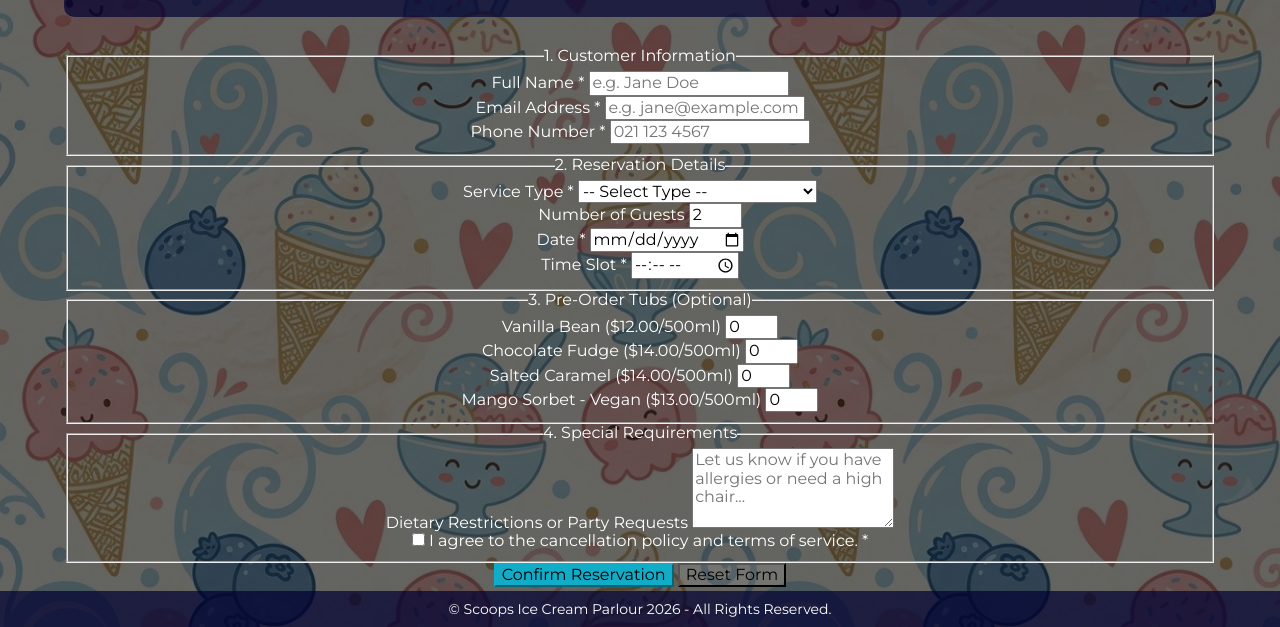
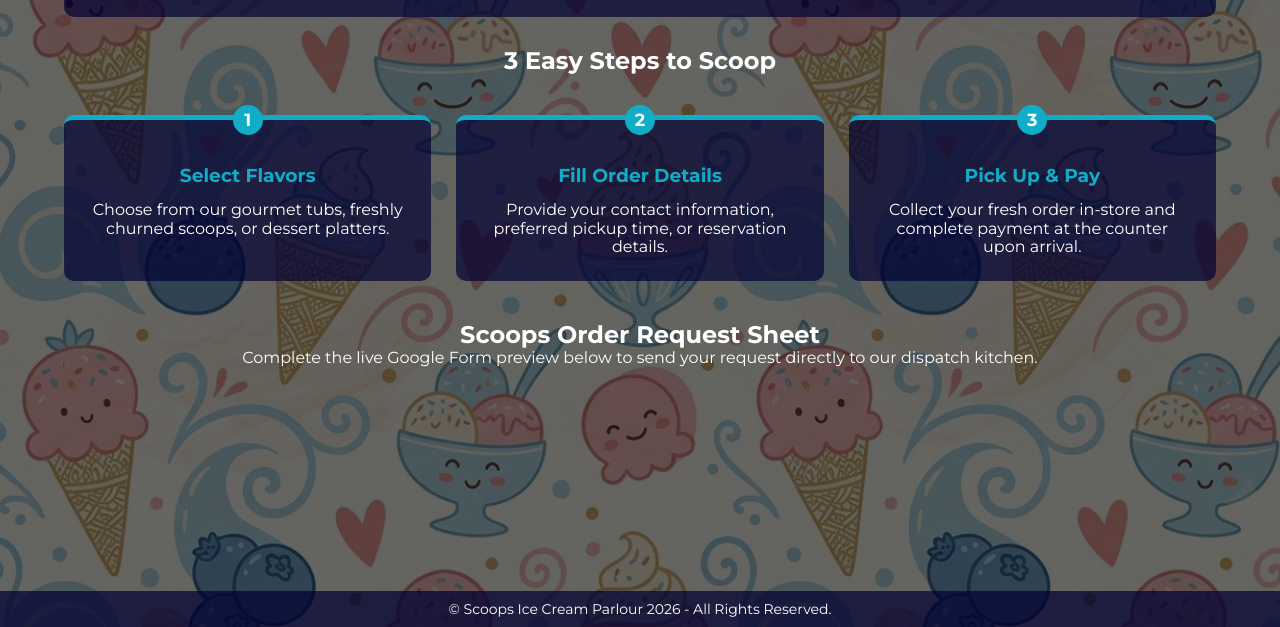
Before and after one commit to AaliAwan/AS91903-Awan-Ali, a plain HTML site: page ordering.html in a window 1280 px wide. Shown: the part 173-800 px from the top of the page. Drawn offline with nearby package versions, Linux system fonts and the light colour scheme.

Commit message:
Fixed my home page logo and progress on my ordering page

```diff
--- a/ordering.html
+++ b/ordering.html
@@ -1,143 +1,61 @@
 <!DOCTYPE html>
 <html lang="en">
-<!-- Links to styles, normalise.css, and Google Fonts for Scoops Ice Cream -->
 <head>
     <meta charset="UTF-8">
     <meta name="viewport" content="width=device-width, initial-scale=1.0">
-    <title>Scoops - Online Booking & Ordering</title>
+    <title>Scoops - Place Your Order</title>
     <link href="https://fonts.googleapis.com/css2?family=Montserrat:wght@400;700&display=swap" rel="stylesheet">
     <link rel="stylesheet" href="css/normalise.css">
     <link rel="stylesheet" href="css/styles.css">
 </head>
 <body>
-    <!-- Header with fixed navigation and brand logo -->
+    <!-- Fixed Navigation Header -->
     <header>
-        <img src="images/logo.png" alt="Scoops Ice Cream Logo" class="logo">
+        <img src="images/logo.png" alt="Scoops Logo" class="logo">
         <nav>
-            <a href="index.html" class="nav-link">Home</a>
-            <a href="menu.html" class="nav-link">Menu</a>
-            <a href="ordering.html" class="nav-link active cta-link"><strong>Order Now</strong></a>
+            <a href="index.html">Home</a>
+            <a href="menu.html">Menu</a>
+            <a href="about.html">About Us</a>
+            <a href="ordering.html" class="active cta-link">Order Now</a>
         </nav>
     </header>
 
-    <!-- Main Content Container -->
-    <main class="content-wrapper page-content booking-page">
+    <main class="content-wrapper page-content">
+        <!-- Main Page Title -->
         <section class="page-intro">
-            <h1>Scoops Table Booking & Order Pick-Up</h1>
-            <p>Reserve a table for your party or pre-order handcrafted ice cream tubs for fast in-store pickup.</p>
+            <h1>Online Pre-Ordering & Table Booking</h1>
+            <p>Order your favorite ice cream tubs and desserts or reserve a parlour seat ahead of time.</p>
         </section>
 
-        <!-- Interactive Booking Form Container -->
+        <!-- UX Process Guide (Level 3 Usability Convention) -->
+        <section class="order-steps">
+            <h2>3 Easy Steps to Scoop</h2>
+            <div class="steps-grid">
+                <article class="step-card">
+                    <span class="step-number">1</span>
+                    <h3>Select Flavors</h3>
+                    <p>Choose from our gourmet tubs, freshly churned scoops, or dessert platters.</p>
+                </article>
+                <article class="step-card">
+                    <span class="step-number">2</span>
+                    <h3>Fill Order Details</h3>
+                    <p>Provide your contact information, preferred pickup time, or reservation details.</p>
+                </article>
+                <article class="step-card">
+                    <span class="step-number">3</span>
+                    <h3>Pick Up & Pay</h3>
+                    <p>Collect your fresh order in-store and complete payment at the counter upon arrival.</p>
+                </article>
+            </div>
+        </section>
+
+        <!-- Form Wrapper Container -->
         <section class="form-container">
-            <form action="process_booking.php" method="POST" id="bookingForm" class="booking-form">
-
-                <!-- Section 1: Customer Details -->
-                <fieldset class="form-section">
-                    <legend>1. Customer Information</legend>
-                    <div class="form-grid">
-                        <div class="form-group">
-                            <label for="fullName">Full Name *</label>
-                            <input type="text" id="fullName" name="fullName" required placeholder="e.g. Jane Doe">
-                        </div>
-
-                        <div class="form-group">
-                            <label for="email">Email Address *</label>
-                            <input type="email" id="email" name="email" required placeholder="e.g. jane@example.com">
-                        </div>
-
-                        <div class="form-group">
-                            <label for="phone">Phone Number *</label>
-                            <input type="tel" id="phone" name="phone" required placeholder="021 123 4567">
-                        </div>
-                    </div>
-                </fieldset>
-
-                <!-- Section 2: Booking Type & Logistics -->
-                <fieldset class="form-section">
-                    <legend>2. Reservation Details</legend>
-                    <div class="form-grid">
-                        <div class="form-group">
-                            <label for="bookingType">Service Type *</label>
-                            <select id="bookingType" name="bookingType" required>
-                                <option value="">-- Select Type --</option>
-                                <option value="table">Table Reservation (Dine-in)</option>
-                                <option value="pickup">Express Pickup (Takeaway)</option>
-                                <option value="party">Party / Event Booking</option>
-                            </select>
-                        </div>
-
-                        <div class="form-group">
-                            <label for="guests">Number of Guests</label>
-                            <input type="number" id="guests" name="guests" min="1" max="20" value="2">
-                        </div>
-
-                        <div class="form-group">
-                            <label for="bookingDate">Date *</label>
-                            <input type="date" id="bookingDate" name="bookingDate" required>
-                        </div>
-
-                        <div class="form-group">
-                            <label for="bookingTime">Time Slot *</label>
-                            <input type="time" id="bookingTime" name="bookingTime" min="10:00" max="21:00" required>
-                        </div>
-                    </div>
-                </fieldset>
-
-                <!-- Section 3: Pre-Order Selection -->
-                <fieldset class="form-section">
-                    <legend>3. Pre-Order Tubs (Optional)</legend>
-                    <div class="preorder-grid">
-                        <div class="preorder-item">
-                            <label for="vanillaQty">Vanilla Bean ($12.00/500ml)</label>
-                            <input type="number" id="vanillaQty" name="vanillaQty" min="0" max="10" value="0">
-                        </div>
-
-                        <div class="preorder-item">
-                            <label for="chocolateQty">Chocolate Fudge ($14.00/500ml)</label>
-                            <input type="number" id="chocolateQty" name="chocolateQty" min="0" max="10" value="0">
-                        </div>
-
-                        <div class="preorder-item">
-                            <label for="caramelQty">Salted Caramel ($14.00/500ml)</label>
-                            <input type="number" id="caramelQty" name="caramelQty" min="0" max="10" value="0">
-                        </div>
-
-                        <div class="preorder-item">
-                            <label for="mangoQty">Mango Sorbet - Vegan ($13.00/500ml)</label>
-                            <input type="number" id="mangoQty" name="mangoQty" min="0" max="10" value="0">
-                        </div>
-                    </div>
-                </fieldset>
-
-                <!-- Section 4: Special Instructions & Terms -->
-                <fieldset class="form-section">
-                    <legend>4. Special Requirements</legend>
-                    <div class="form-group full-width">
-                        <label for="notes">Dietary Restrictions or Party Requests</label>
-                        <textarea id="notes" name="notes" rows="4" placeholder="Let us know if you have allergies or need a high chair..."></textarea>
-                    </div>
-
-                    <div class="form-checkbox">
-                        <input type="checkbox" id="terms" name="terms" required>
-                        <label for="terms">I agree to the cancellation policy and terms of service. *</label>
-                    </div>
-                </fieldset>
-
-                <!-- Submit Action -->
-                <div class="form-actions">
-                    <button type="submit" class="primary-button submit-btn">Confirm Reservation</button>
-                    <button type="reset" class="secondary-button reset-btn">Reset Form</button>
-                </div>
-
-            </form>
-        </section>
-    </main>
-
-    <!-- Footer section -->
+            <h2>Scoops Order Request Sheet</h2>
+            <p style="margin-bottom: 25px;">Complete the live Google Form preview below to send your request directly to our dispatch kitchen.</p
+    <!-- Fixed Footer -->
     <footer>
         <p>© Scoops Ice Cream Parlour 2026 - All Rights Reserved.</p>
     </footer>
-
-    <script src="https://ajax.googleapis.com/ajax/libs/jquery/3.6.0/jquery.min.js"></script>
 </body>
 </html>
```
Also changed, not shown: index.html (+4 -2 lines).
